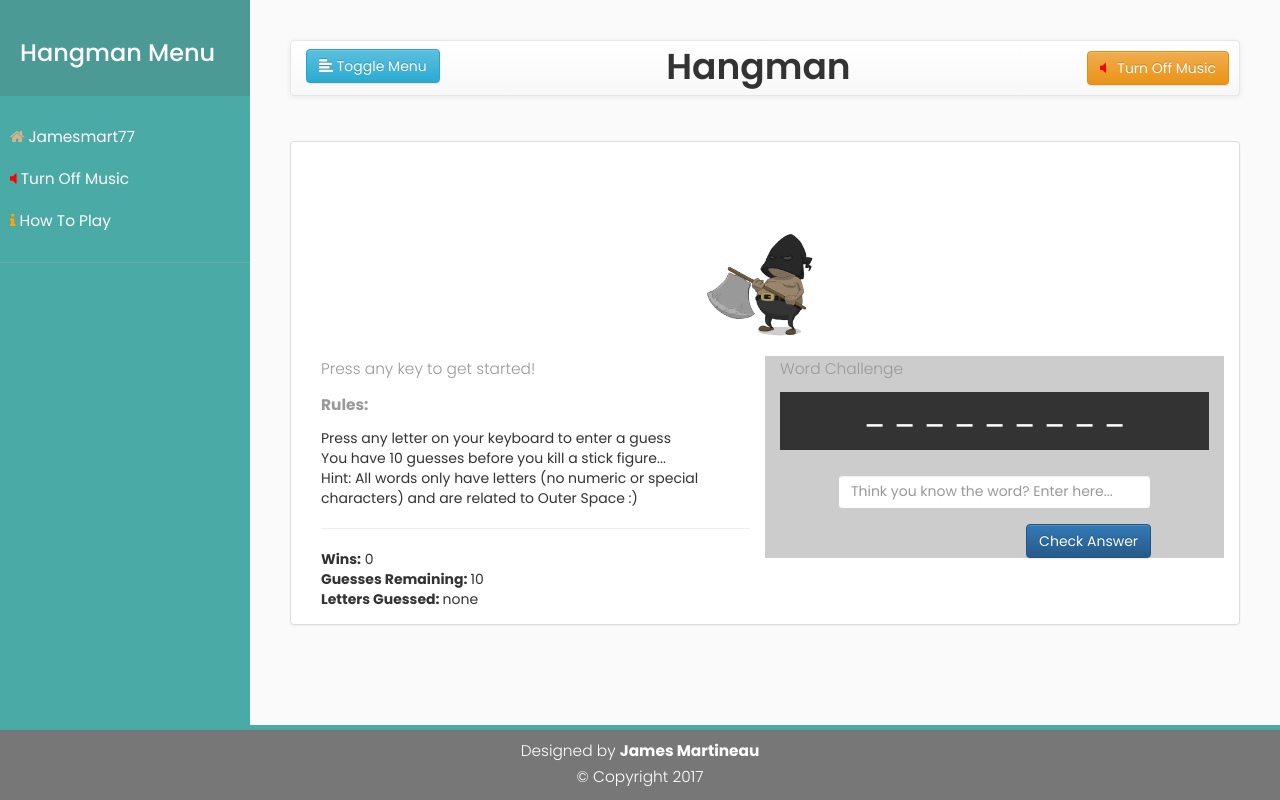
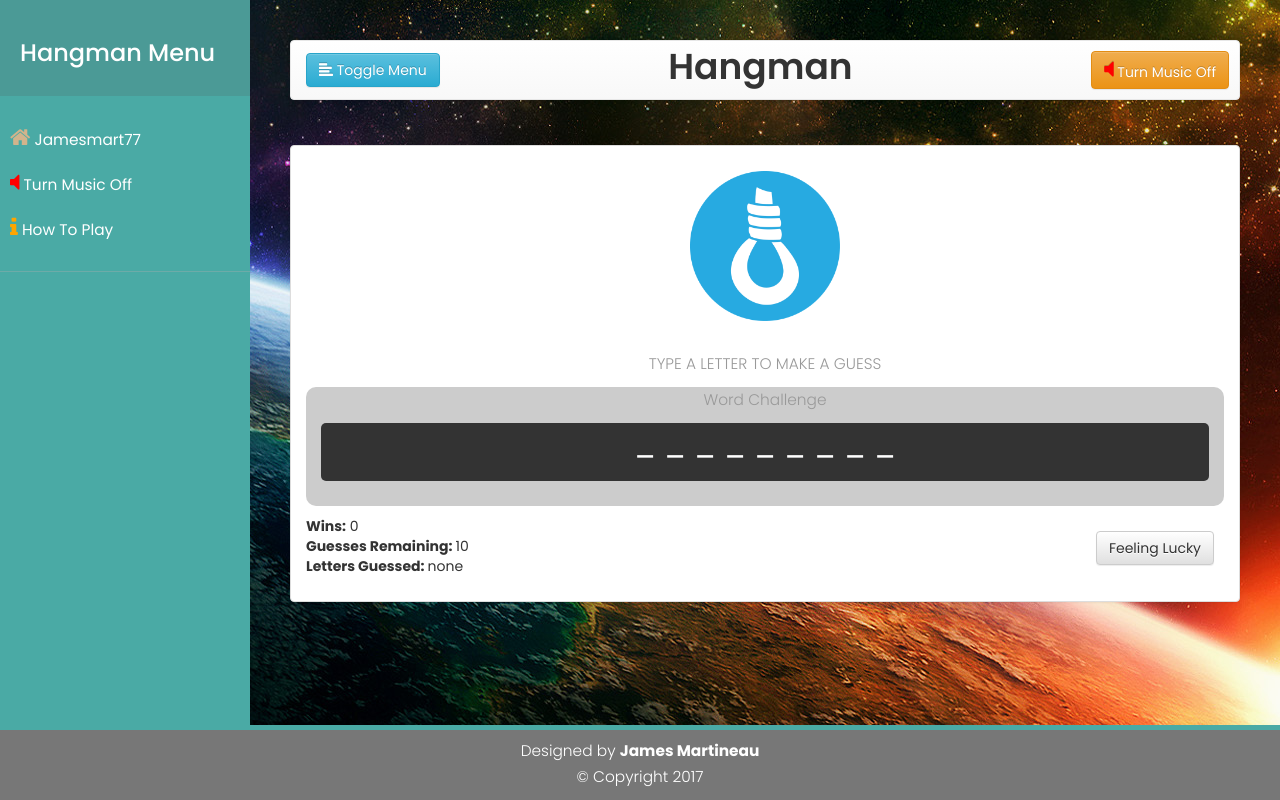
Before and after one commit to jamesmart77/hangman, a plain HTML site: page index.html in a window 1280 px wide. Drawn offline with nearby package versions, Linux system fonts and the light colour scheme.

Commit message:
final commit -- project done

```diff
--- a/assets/css/style.css
+++ b/assets/css/style.css
@@ -10,6 +10,8 @@ body {
 .wrapper {
     display: flex;
     align-items: stretch;
+    background-color: #000000;
+    background-image: url("../images/background.jpg");
 }
 
 p {
@@ -29,6 +31,9 @@ p {
     transition: all 0.3s;
 }
 
+.fa{
+    font-size: 22px;
+}
 #sidebar.active {
     margin-left: -250px;
 }
@@ -100,6 +105,7 @@ ul ul a {
     margin: 0 auto;
     min-height: 100vh;
     transition: all 0.5s;
+    max-width: 1150px;
 }
 
 .row {
@@ -108,6 +114,10 @@ ul ul a {
 
 .navbar-default {
     position: relative;
+}
+
+.navbar-btn{
+    margin: 12px 0 10px 0;
 }
 
 .header-title{
@@ -140,14 +150,16 @@ ul ul a {
     margin: 10px auto;
 }
 
-.executioner{
-    margin: 0 auto;
+.logo{
+    margin: 10px auto 30px auto;
     display: block;
-    background-color: #ffffff;
+    /* background-color: #ffffff; */
     width: 150px;
 }
 .hangman-section {
     background-color: #ccc;
+    border-radius: 10px;
+    height: 100%;
 }
 
 #challengeWord {
@@ -157,8 +169,33 @@ ul ul a {
     font-size: 30px;
     padding-bottom: 15px;
     margin-bottom: 25px;
+    border-radius: 5px;
 }
 
+.userStats{
+    float: left;
+    max-width: 40%;
+    min-width: 200px;
+    margin-right: 10px;
+}
+
+.lucky{
+    float: left;
+    max-width: 50%;
+    min-width: 200px;
+    margin-right: 10px;
+    float: right;
+}
+
+#fullGuess{
+    margin-bottom: 5px;
+    float: right;
+    width: 100%;
+}
+
+.col-md-6 {
+    padding: 10px 0;
+}
 .enterGuess {
     width: 80%;
 }
--- a/assets/js/game.js
+++ b/assets/js/game.js
@@ -31,7 +31,7 @@ document.addEventListener("load", pageLoad());
 function pageLoad() {
     //assign initial counts
     updateStats();
-
+    feelingLucky();
     wordLoad(); //call wordLoad function for current challenge word to be loaded
 }
 
@@ -100,16 +100,10 @@ function pushLetter(letter) {
         guess.previousLetters.push(letter); //add to guess list
         // guess.remainingGuess -= 1; //subtract remaining guesses
 
-        console.log("remaining guess " + guess.remainingGuess);
-        console.log("previous letters " + guess.previousLetters);
-        console.log("current word " + guessWordsArr[playerStats.currentWord]);
-
         isEntryInWord(letter); //check if guess is in challenge word
         didPlayerWin();
         outOfGuesses();
         updateStats();
-
-        console.log("current word " + guessWordsArr[playerStats.currentWord]);
 
     };
 }
@@ -152,7 +146,7 @@ function isEntryInWord(letter) {
 // ============================================ //
 
 function updateHangmanPicture() {
-    $(".hangman-pic").empty();//clear div for new photo
+    $(".hangman-pic").empty(); //clear div for new photo
 
     let imgHangman = $("<img>");
     let hangmanPicPath = "assets/images/" + guess.remainingGuess + ".png";
@@ -163,10 +157,6 @@ function updateHangmanPicture() {
 
     // Each imageCrystal will be given a src link to the crystal image
     imgHangman.attr("src", hangmanPicPath);
-
-    // Each imageCrystal will be given a data attribute called data-crystalValue.
-    // This data attribute will be set equal to the array value.
-    //imgHangman.attr("data-crystalvalue", numberOptions[i]);
 
     // Lastly, each crystal image (with all it classes and attributes) will get added to the page.
     $(".hangman-pic").append(imgHangman);
@@ -235,14 +225,17 @@ function gameReset() {
     //clear previous guesses
     guess.previousLetters = [];
     guess.remainingGuess = totalGuesses;
+
+    updateHangmanPicture();
 }
 
 function checkGuess() {
     // var guessInput = document.getElementById("fullGuess");
     var fullGuess = document.getElementById("fullGuess").value;
 
-    if (fullGuess.toLowerCase() === guessWordsArr[playerStats.currentWord].toLowerCase()) {
+    if (fullGuess.toLowerCase() == guessWordsArr[playerStats.currentWord].toLowerCase()) {
         victory();
+        $('#fullGuess').val('');
     } else {
         guess.remainingGuess -= 1;
         guessInput.textContent = "";
@@ -250,4 +243,22 @@ function checkGuess() {
     }
     updateStats();
 }
+
+function feelingLucky() {
+    if ($("#fullGuess").css('display') === 'none') {
+        $("#guessbtn").show();
+        $("#fullGuess").show();
+        $("#feelingLucky").hide();
+    } else {
+        $("#guessbtn").hide();
+        $("#fullGuess").hide();
+        $("#feelingLucky").show();
+    }
+    // var x = document.getElementById("myDIV");
+    // if (x.style.display === "none") {
+    //     x.style.display = "block";
+    // } else {
+    //     x.style.display = "none";
+    // }
+}
 // }
--- a/assets/js/sidebar.js
+++ b/assets/js/sidebar.js
@@ -1,7 +1,52 @@
+var audioElement = document.createElement("audio");
+audioElement.setAttribute("src", "Assets/audio/mistyMtns.mp3");
+
 $(document).ready(function () {
 
     $('#sidebarCollapse').on('click', function () {
         $('#sidebar').toggleClass('active');
     });
 
+    //on page load, execute
+    document.addEventListener("load", themeMusic());
 });
+
+function howToPlay() {
+    // Get the modal
+    var modal = document.getElementById('myModal');
+    var modalText = document.getElementById('modalText');
+
+    // Get the <span> element that closes the modal
+    var span = document.getElementsByClassName("close")[0];
+
+    var rules = "<h2>Rules</h2><br><ol><li>Press any key to get started!</li><li>Press any letter on your keyboard to enter a guess</li><li>You have 10 guesses before you kill a stick figure...</li><li>Hint: All words only have letters (no numeric or special characters) and are related to Outer Space :)</li><br><li>If you think you know the 'Challenge Word', click the lucky button to enter in the full word.</li></ol>"
+
+
+    //update modal for recent win
+    modalText.innerHTML = rules
+    modal.style.display = "block"; //display modal
+}
+
+
+function themeMusic() {
+
+    // var myAudio = document.getElementById('myAudioID');
+
+    if (!audioElement.paused) {
+        audioElement.pause();
+        let musicStr = '<i class="fa fa-volume-up" aria-hidden="true" style="color: green"></i> Turn Music On';
+        $(".music").html(musicStr);
+        $("#volumebtn").html(musicStr);
+    } else {
+        audioElement.play();
+        let musicStr = '<i class="fa fa-volume-off" aria-hidden="true" style="color: red"></i> Turn Music Off';
+        $(".music").html(musicStr);
+        $("#volumebtn").html(musicStr);
+
+    }
+}
+
+audioElement.addEventListener('ended', function() {
+    this.currentTime = 0;
+    this.play();
+}, false);
--- a/index.html
+++ b/index.html
@@ -46,19 +46,19 @@
             <!-- Sidebar Links -->
             <ul class="list-unstyled components">
                 <li>
-                    <a href="#">
+                    <a href="https://jamesmart77.github.io" target="_blank">
                         <i class="fa fa-home" aria-hidden="true" style="color: tan"></i>
                         Jamesmart77
                     </a>
                 </li>
                 <li>
-                    <a href="#">
+                    <a onclick="themeMusic();" href="#" class="music">
                         <i class="fa fa-volume-off" aria-hidden="true" style="color: red"></i>
                         Turn Off Music
                     </a>
                 </li>
                 <li>
-                    <a href="#">
+                    <a onclick="howToPlay();" href="#">
                         <i class="fa fa-info" aria-hidden="true" style="color: orange"></i>
                         How To Play
                     </a>
@@ -77,7 +77,7 @@
                     </div>
 
                     <div class="navbar-right">
-                        <button type="button" id="volumebtn" class="btn btn-warning">
+                        <button type="button" id="volumebtn" class="btn btn-warning" onclick="themeMusic();">
                             <i class="fa fa-volume-off" aria-hidden="true" style="color: red"></i>&nbsp;&nbsp; Turn Off Music
                         </button>
                     </div>
@@ -92,44 +92,28 @@
             <div class="row">
                 <div class="panel panel-default">
                     <div class="panel-body">
-                        <div class="row col-md-12 pic-row">
+                        <div class="row col-md-12">
                             <div class="hangman-pic">
-                                <img class="executioner" src="assets/images/executioner.gif">
+                                <img class="logo" src="assets/images/logo.png">
                             </div>
                         </div>
-                        <div class="col-md-6">
-                            <p>Press any key to get started!</p>
-                            <p>
-                                <b>Rules:</b>
-                                <br>
-                                <ul>
-                                    <ol>Press any letter on your keyboard to enter a guess</ol>
-                                    <ol>You have 10 guesses before you kill a stick figure...</ol>
-                                    <ol>Hint: All words only have letters (no numeric or special characters) and are related
-                                        to Outer Space :)</ol>
-                                </ul>
-                            </p>
+                        <div class="row col-md-12">
+                            <p class="text-center rules">TYPE A LETTER TO MAKE A GUESS</p>
+                        </div>
 
-                            <hr>
-
-                            <div id="wins">Wins</div>
-                            <div id="guessRemaining">Guesses Remaining</div>
-                            <div id="lettersGuessed">Letters Guessed</div>
-
-                        </div>
-                        <div class="col-md-6 hangman-section">
-                            <p>Word Challenge</p>
+                        <div class="col-md-12 hangman-section">
+                            <p class="text-center">Word Challenge</p>
                             <!-- container for hangman word -->
                             <div id="challengeWord"></div>
-                            <div class="container enterGuess">
+                            <!-- <div class="container enterGuess">
                                 <form>
                                     <div class="form-group">
-                                        <!-- <label class="form-control">Enter Guess:</label> -->
-                                        <input id="fullGuess" class="form-control" type="text" placeholder="Think you know the word? Enter here..."></input>
+                                        <label class="form-control">Enter Guess:</label> -->
+                            <!-- <input id="fullGuess" class="form-control" type="text" placeholder="Think you know the word? Enter here..."></input>
                                     </div>
                                     <button type="submit" class="btn btn-primary pull-right" onclick="checkGuess();">Check Answer</button>
-                                </form>
-                            </div>
+                                </form> -->
+                            <!-- </div> -->
 
                             <!-- The Modal -->
                             <div id="myModal" class="modal">
@@ -141,6 +125,23 @@
                                 </div>
                             </div>
                         </div>
+                        <div class="row">
+                            <hr>
+                            <div class="col-md-6 userStats">
+                                <div id="wins">Wins</div>
+                                <div id="guessRemaining">Guesses Remaining</div>
+                                <div id="lettersGuessed">Letters Guessed</div>
+                            </div>
+
+                            <div class="col-md-6 lucky">
+                                <div class="form-group">
+                                    <input id="fullGuess" class="form-control" type="text" placeholder="Enter your best guess space cadet...">
+                                    <button type="submit" id="guessbtn" class="btn btn-primary pull-right" onclick="checkGuess();">Check Answer</button>
+                                </div>
+                                <button type="button" id="feelingLucky" class="btn btn-default pull-right" onclick="feelingLucky()">Feeling Lucky</button>
+                            </div>
+                        </div>
+
                     </div>
                 </div>
             </div>
@@ -150,7 +151,7 @@
         <nav class="navbar-footer navbar-fixed-bottom">
             <div class="container footer-container">
                 <p class="text-center ">Designed by
-                    <a href="jamesmart77.github.io">
+                    <a href="https://jamesmart77.github.io" target="_blank">
                         <b>James Martineau</b>
                     </a>
                     <br> &copy Copyright 2017
```
Also changed, not shown: assets/images/Gallows.png (deleted), assets/images/background.jpg (added), assets/images/favicon.ico (added), assets/images/logo.png (added), 1 other file.
